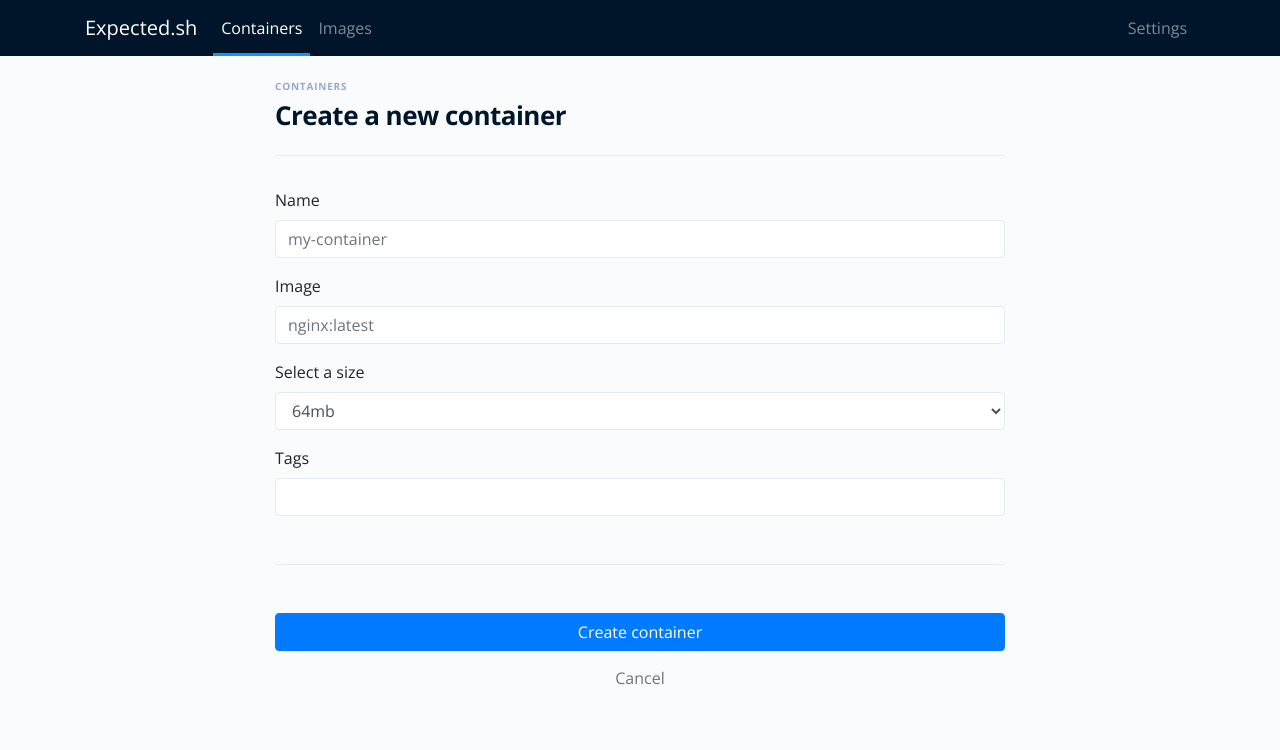
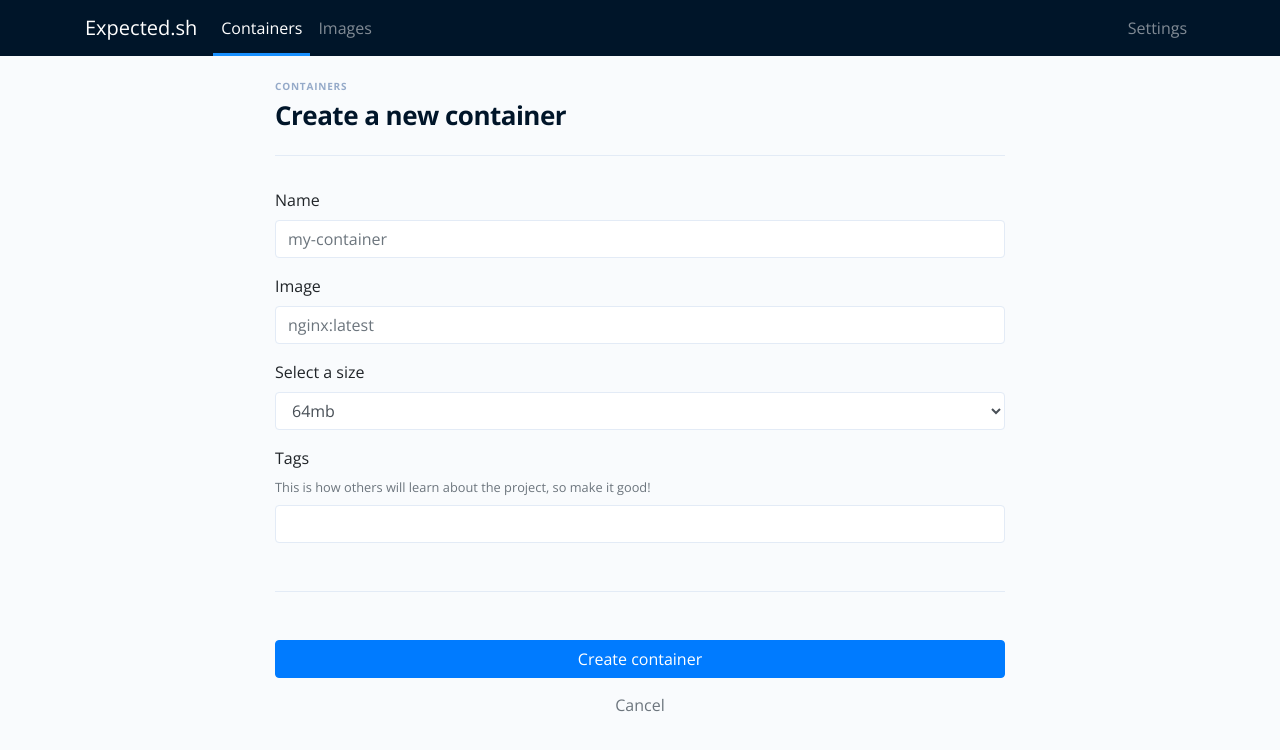
Before and after one commit to expected-archives/old-expected, a React app in the folder dashboard/: page /containers/new in a window 1280 px wide. Shown: the top 750 px of the page. Built offline with nearby package versions, Linux system fonts and the light colour scheme.

Commit message:
add form components

```diff
--- /dev/null
+++ b/dashboard/src/components/Form.jsx
@@ -0,0 +1,15 @@
+import React from 'react'
+import PropTypes from 'prop-types'
+
+const Form = ({ onSubmit, children }) => (
+    <form onSubmit={onSubmit} className={'mb-5'}>
+        {children}
+    </form>
+)
+
+Form.propTypes = {
+    onSubmit: PropTypes.func,
+    children: PropTypes.node,
+}
+
+export default Form
--- /dev/null
+++ b/dashboard/src/components/FormGroup.jsx
@@ -0,0 +1,24 @@
+import React from 'react'
+import PropTypes from 'prop-types'
+
+const FormGroup = ({ name, description, children }) => (
+    <div className="form-group">
+        {name && (
+            <label>{name}</label>
+        )}
+        {description && (
+            <small className="form-text text-muted">
+                {description}
+            </small>
+        )}
+        {children}
+    </div>
+)
+
+FormGroup.propTypes = {
+    name: PropTypes.string,
+    description: PropTypes.string,
+    children: PropTypes.node,
+}
+
+export default FormGroup
--- a/dashboard/src/components/TableCard.jsx
+++ b/dashboard/src/components/TableCard.jsx
@@ -1,7 +1,7 @@
 import React from 'react'
 import PropTypes from 'prop-types'
 
-const TableCard = ({ title, dataSource, columns }) => (
+const TableCard = ({ title, onRowClick, dataSource, columns }) => (
     <div className={'card'}>
         {title && (
             <div className={'card-header'}>
@@ -18,10 +18,10 @@ const TableCard = ({ title, dataSource, columns }) => (
                     </tr>
                 </thead>
                 <tbody>
-                    {dataSource.map(data => (
-                        <tr>
+                    {dataSource.map((data, index) => (
+                        <tr key={index} onClick={onRowClick && onRowClick.bind(this, data)}>
                             {columns.map(({ key, render }) => (
-                                <td>{render ? render(data[key]) : data[key]}</td>
+                                <td key={key}>{render ? render(data[key]) : data[key]}</td>
                             ))}
                         </tr>
                     ))}
@@ -33,6 +33,7 @@ const TableCard = ({ title, dataSource, columns }) => (
 
 TableCard.propTypes = {
     title: PropTypes.string,
+    onRowClick: PropTypes.func,
     dataSource: PropTypes.arrayOf(PropTypes.object).isRequired,
     columns: PropTypes.arrayOf(PropTypes.shape({
         title: PropTypes.string.isRequired,
--- a/dashboard/src/components/index.js
+++ b/dashboard/src/components/index.js
@@ -1,3 +1,5 @@
 export { default as Card } from './Card'
+export { default as Form } from './Form'
+export { default as FormGroup } from './FormGroup'
 export { default as Header } from './Header'
 export { default as TableCard } from './TableCard'
--- a/dashboard/src/styles/form.scss
+++ b/dashboard/src/styles/form.scss
@@ -9,3 +9,12 @@
   box-shadow: none;
   border-color: $blue;
 }
+
+.form-text {
+  margin-top: 0;
+  margin-bottom: .5rem;
+}
+
+.btn-primary:focus, .btn-primary.focus {
+  box-shadow: none;
+}
--- a/dashboard/src/styles/index.scss
+++ b/dashboard/src/styles/index.scss
@@ -62,6 +62,10 @@ hr {
   border-color: $grey;
 }
 
+.text-muted {
+  color: $grey;
+}
+
 .content {
   background: #fff;
   margin-top: 64px;
--- a/dashboard/src/views/list-container.jsx
+++ b/dashboard/src/views/list-container.jsx
@@ -25,7 +25,7 @@ export default class ListContainer extends React.Component {
             key: 'tags',
             render: tags => (
                 <span>
-                    {tags.map(tag => <div>{tag}</div>)}
+                    {tags.map((tag, index) => <div key={index}>{tag}</div>)}
                 </span>
             ),
         },
@@ -63,7 +63,7 @@ export default class ListContainer extends React.Component {
                     </Link>
                 </Header>
 
-                <TableCard dataSource={ListContainer.dataSource} columns={ListContainer.columns} />
+                <TableCard dataSource={ListContainer.dataSource} columns={ListContainer.columns} onRowClick={(data) => console.log(data)} />
             </div>
         )
     }
--- a/dashboard/src/views/new-container.jsx
+++ b/dashboard/src/views/new-container.jsx
@@ -1,45 +1,45 @@
 import React from 'react'
-import { Header } from '../components'
+import { Form, FormGroup, Header } from '../components'
 import { Link } from 'react-router-dom'
 
-const formItemLayout = {}
 
-export default (props) => {
-    const onSubmit = () => {
-        console.log(props)
+export default class NewContainer extends React.Component {
+    onSubmit(event) {
+        event.preventDefault()
+        console.log(event)
     }
 
+    render() {
         return (
             <div className={'row justify-content-center'}>
                 <div className={'col-12 col-lg-10 col-xl-8'}>
                     <Header pretitle={'Containers'} title={'Create a new container'}/>
 
-                <form className={'mb-5'}>
-                    <div className="form-group">
-                        <label>Name</label>
-                        <input type="text" className="form-control" placeholder={'my-container'}/>
-                    </div>
+                    <Form onSubmit={this.onSubmit.bind(this)}>
+                        <FormGroup name={'Name'}>
+                            <input type="text" className="form-control"
+                                   placeholder={'my-container'} ref={'name'}/>
+                        </FormGroup>
 
-                    <div className="form-group">
-                        <label>Image</label>
-                        <input type="text" className="form-control" placeholder={'nginx:latest'}/>
-                    </div>
+                        <FormGroup name={'Image'}>
+                            <input type="text" className="form-control"
+                                   placeholder={'nginx:latest'} ref={'image'}/>
+                        </FormGroup>
 
-                    <div className="form-group">
-                        <label>Select a size</label>
-                        <select className="form-control">
+                        <FormGroup name={'Select a size'}>
+                            <select className="form-control" ref={'size'}>
                                 <option value={'64'}>64mb</option>
                                 <option value={'128'}>128mb</option>
                                 <option value={'256'}>256mb</option>
                             </select>
-                    </div>
+                        </FormGroup>
 
-                    <div className="form-group">
-                        <label>Tags</label>
-                        <input type="text" className="form-control"/>
-                    </div>
+                        <FormGroup name={'Tags'}
+                                   description={'This is how others will learn about the project, so make it good!'}>
+                            <input type="text" className="form-control" ref={'tags'}/>
+                        </FormGroup>
 
-                    <hr className="mt-5 mb-5" />
+                        <hr className="mt-5 mb-5"/>
 
                         <button className={'btn btn-block btn-primary'}>
                             Create container
@@ -47,8 +47,9 @@ export default (props) => {
                         <Link to={'/containers'} className={'btn btn-block btn-link text-muted'}>
                             Cancel
                         </Link>
-                </form>
+                    </Form>
                 </div>
             </div>
         )
     }
+}
```
Lines whose indentation alone changed are shown as unchanged.
